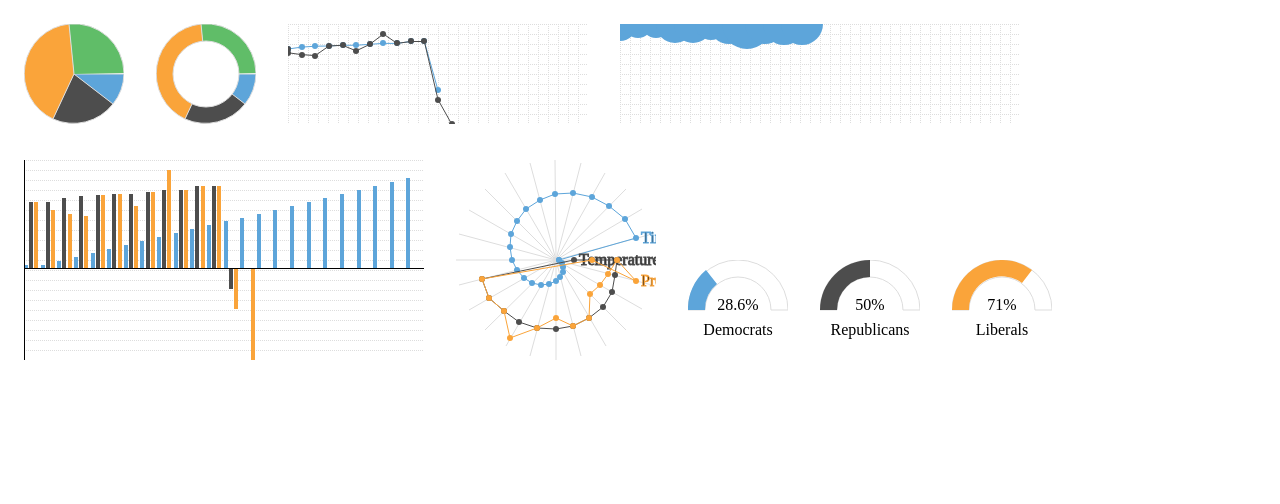
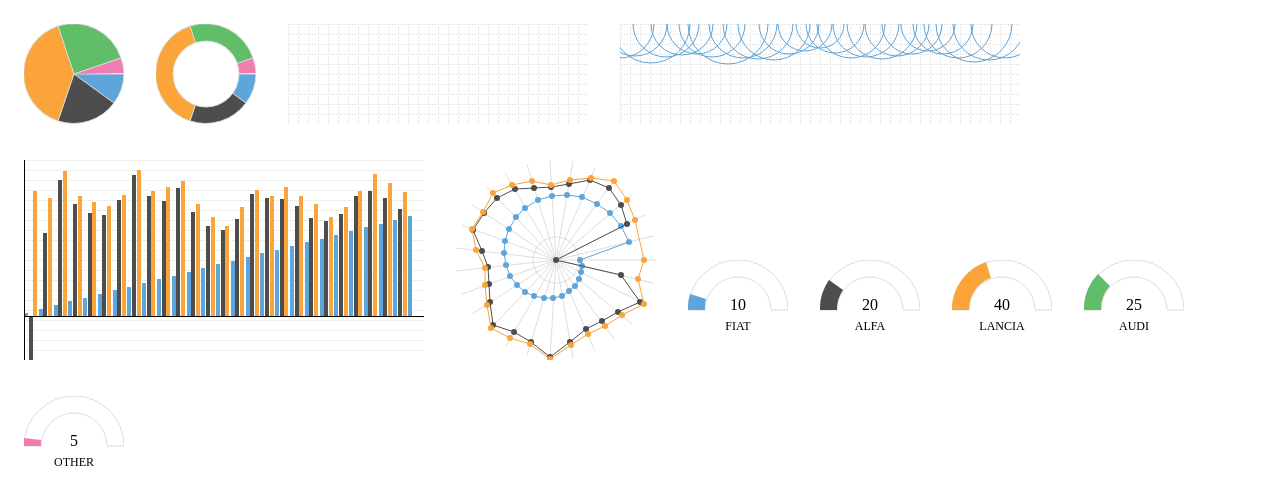
Before and after one commit to keyvisions/charts, a plain HTML site: page index.html in a window 1280 px wide. Drawn offline with Linux system fonts and the light colour scheme.

Commit message:
Browser agnostic change

```diff
--- a/data/datasource.js
+++ b/data/datasource.js
@@ -10,34 +10,30 @@ var pie = [{
 }, {
     "label": "AUDI",
     "value": [25]
+}, {
+    "label": "OTHER",
+    "value": [5]
 }];
 var line = [{
-    "label": "Time (Hour)",
-    "value": [1, 1, 2, 3, 4, 5, 6, 7, 8, 9, 10, 11, 12, 13, 14, 15, 16, 17, 18, 19, 20, 21, 22, 23]
+    "label": "Time",
+    "units": "Day",
+    "value": [1,2,3,4,5,6,7,8,9,10,11,12,13,14,15,16,17,18,19,20,21,22,23,24,25,26,27]
 },{
-    "label": "Temperature (°C)",
-    "value": [17, 17, 18, 18.5, 18.6, 19, 19, 19.5, 20, 20, 21, 21, -5]
+    "label": "Temperature",
+    "units": "°C",
+    "value": [-11.8,22.6,36.9,30.2,27.8,27.3,31.4,38.1,32.5,31.2,34.7,28.2,24.5,23.2,26.4,33.1,31.9,31.7,29.7,26.5,25.7,27.5,32.5,33.9,32.0,29.0]
 },{
-    "label": "Pressure (atm)",
-    "value": [17, 15, 14, 13.5, 18.6, 19, 16, 19.5, 25, 20, 21, 21, -10, -23]
-}];
-var gauge = [{
-    "label": "Democrats",
-    "value": [0.286]
-}, {
-    "label": "Republicans",
-    "value": [0.5]
-}, {
-    "label": "Liberals",
-    "value": [0.71]
+    "label": "Temperature",
+    "units": "°C",
+    "value": [33.8,31.9,39.1,32.6,30.9,29.7,32.8,39.5,33.7,34.9,36.4,30.3,26.9,24.4,29.4,34.0,32.5,34.9,32.4,30.3,26.7,29.6,33.8,38.4,36.0,33.6]
 }];
 var gantt = [{
     "label": "stampa",
-    "value": {}
+    "value": []
 }, {
     "label": "fustella",
-    "value": {}
+    "value": []
 }, {
     "label": "imballa",
-    "value": {}
+    "value": []
 }];
--- a/index.html
+++ b/index.html
@@ -4,9 +4,9 @@
 <head>
 	<meta charset="utf-8">
 	<title>SVG Charts</title>
-	<link rel="stylesheet" href="styles/charts.css">
-	<script src="scripts/charts.js"></script>
-	<script src="data/datasource.js"></script>
+	<link rel="stylesheet" href="/styles/charts.css">
+	<script src="/scripts/charts.js"></script>
+	<script src="/data/datasource.js"></script>
 	<script>
 		window.addEventListener('load', function () {
 			var body = document.body;
@@ -14,12 +14,13 @@
 			// See datasource.js for data sets
 			body.appendChild(chart.pie(50, pie));
 			body.appendChild(chart.donut(50, pie));
-			body.appendChild(chart.line(300, 100, line, { 'grid': true }));
+			body.appendChild(chart.line(300, 100, line, { 'grid': true, min: 0, max: 50 }));
 			body.appendChild(chart.bubble(400, 100, line));
 			body.appendChild(chart.histogram(400, 200, line, { 'grid': true }));
+//			body.appendChild(chart.polar(200, line));
 			body.appendChild(chart.radar(100, line));
 //			body.appendChild(chart.map(400, 200, [12, 12, 13, 6, 23, 78, 54, 12]));
-			body.appendChild(chart.gauge(50, gauge, { 'min': 0 }));
+			body.appendChild(chart.gauge(50, pie, { 'min': 0, 'max': 100 }));
 //			body.appendChild(chart.gantt(400, 200, gantt));
 		});
 	</script>
--- a/scripts/charts.js
+++ b/scripts/charts.js
@@ -37,17 +37,39 @@ window.chart = (function() {
         return obj;
     }
 
-    function grid(w, h, min, max) {
-        var d = '';
-        for (var i = Math.max(w, h); i >= 0 ; i -= 10)
-            d += 'M0 ' + i + ' H' + w + ' M' + i + ' 0 V' + h + ' ';
-        return createSVGElement('path', {
-            'class': 'grid',
-            'd': d
-        });
+    function grid(w, h, xmin, xmax, ymin, ymax, options) {
+        var obj = createSVGElement('g');
+
+        // Grid: optionally present
+        var dx = Math.floor((xmax - xmin) / w), dy = Math.floor((ymax - ymin) / h);
+        var factor = Math.floor(Math.log(dx) / Math.log(10));
+
+        if (!options || options['grid'] !== false) {
+            var d = '';
+            for (var i = Math.max(w, h); i >= 0 ; i -= 10)
+                d += 'M0 ' + i + ' H' + w + ' M' + i + ' 0 V' + h + ' ';
+            obj.appendChild(createSVGElement('path', {
+                'class': 'grid',
+                'd': d,
+                'data-param': null
+            }));
+        }
+        // Axes: always present
+        obj.appendChild(createSVGElement('path', {
+            'class': 'axes',
+//            'd': 'M' + -Math.floor(xo * sx) + ',0 V' + h + ' M0,' + h + Math.floor(yo * sy) + ' H' + w
+        }));
+/*
+        var xo = Math.min.apply(Math, data[0].value), sx = w / (Math.max.apply(Math, data[0].value) - xo), yo = Number.POSITIVE_INFINITY, sy;
+        for (var s = 1; s < data.length; ++s) {
+            yo = Math.min(yo, Math.min.apply(Math, data[s].value)), sy = h / (Math.max.apply(Math, data[s].value) - yo);
+        }
+        sy *= 0.9;
+*/
+        return obj;
     }
 
-    // alert(Math.log(w) / Math.log(10));
+    // Data argument includes one or more data sets each includes an array and optionally label.
     var chart = {
         line: function(w, h, data, options) {
             var svg = createSVGElement('svg', {
@@ -55,35 +77,53 @@ window.chart = (function() {
                 'width': w,
                 'height': h
             });
-            // Grid
-            if (!options || options['grid'] != false)
-                svg.appendChild(grid(w, h));
             // Points
-            if (data.length > 0) {
-                var xo = Math.min.apply(Math, data[0].value), sx = w / (Math.max.apply(Math, data[0].value) - xo), yo = Number.POSITIVE_INFINITY, sy;
+            if (data.length > 1) {
+                var xmin = Math.min.apply(Math, data[0].value), xmax = Math.max.apply(Math, data[0].value), ymin = Number.POSITIVE_INFINITY, ymax = Number.NEGATIVE_INFINITY;
                 for (var s = 1; s < data.length; ++s) {
-                    yo = Math.min(yo, Math.min.apply(Math, data[s].value)), sy = h / (Math.max.apply(Math, data[s].value) - yo);
+                    ymin = Math.min(ymin, Math.min.apply(Math, data[s].value)), ymax = Math.max(ymax, Math.max.apply(Math, data[s].value));
                 }
-                sy *= 0.9;
-                // Axes
-                svg.appendChild(createSVGElement('path', {
-                    'class': 'axes',
-                    'd': 'M' + -Math.floor(xo * sx) + ',0 V' + h + ' M0,' + h + Math.floor(yo * sy) + ' H' + w
-                }));
+
+                svg.appendChild(grid(w, h, xmin, xmax, ymin, ymax, options));
 
                 for (var s = 1; s < data.length; ++s) {
                     var points = '', I = Math.min(data[0].value.length, data[s].value.length);
                     for (var i = 0; i < I; ++i) {
-                        var x = (data[0].value[i] - xo) * sx, y = h - (data[s].value[i] - yo) * sy;
-                        svg.appendChild(circle(3, x, y, { 'style': 'stroke:none;fill:' + colors[(s-1) % 9] }));
-                        points += x + ',' + y + ' ';
+//                        var x = (data[0].value[i] - xo) * sx, y = h - (data[s].value[i] - yo) * sy;
+//                        svg.appendChild(circle(3, x, y, { 'style': 'stroke:none;fill:' + colors[(s-1) % 9] }));
+//                        points += x + ',' + y + ' ';
                     }
                     svg.appendChild(createSVGElement('polyline', {
                         'style': 'stroke:' + colors[(s-1) % 9],
                         'points': points
                     }));
                 }
+            } else {
+                // A least two data sets
             }
+            return svg;
+        },
+        polar: function(r, data, options) {
+            var svg = createSVGElement('svg', {
+                'class': 'polar',
+                'width': 2 * r,
+                'height': 2 * r
+            });
+            var xmin = Math.min.apply(Math, data[0].value), xmax = Math.max.apply(Math, data[0].value), ymin = Number.POSITIVE_INFINITY, ymax = Number.NEGATIVE_INFINITY;
+            for (var s = 1; s < data.length; ++s) {
+                ymin = Math.min(ymin, Math.min.apply(Math, data[s].value)), ymax = Math.max(ymax, Math.max.apply(Math, data[s].value));
+            }
+
+            // x, y & r, theta
+            if (!options || options['mode'] !== 'XY') {
+                for (var i = 0; data[0].value.length; ++i) {
+                    for (var s = 1; s < data.length; ++s) {
+                        data[s].value[i] *= Math.sin(data[0].value[i]);
+                    }
+                    data[s].value[i] *= Math.sin(data[0].value[i]);
+                }
+            }
+
             return svg;
         },
         histogram: function(w, h, data, options) {
@@ -131,35 +171,33 @@ window.chart = (function() {
                 'width': 2 * r,
                 'height': 2 * r
             });
-            var total = 0;
+            var sum = 0;
             for (var s = 0; s < data.length; ++s)
-                total += data[s].value[0];
-            if (total > 0 && s > 1) {
+                sum += data[s].value[0];
+            if (sum > 0 && s > 1) {
                 var startAngle, endAngle = 0;
                 for (var s = 0; s < data.length; ++s) {
                     startAngle = endAngle;
-                    endAngle = startAngle + 2.0 * Math.PI * data[s].value[0] / total;
+                    endAngle = startAngle + 2.0 * Math.PI * data[s].value[0] / sum;
                     var slice = createSVGElement('path', {
                         'style': 'fill:' + colors[s % 9],
-                        'd': 'M' + r + ',' + r + ' L' + Math.floor(r + r * Math.cos(startAngle)) + ',' + Math.floor(r + r * Math.sin(startAngle)) + ' A' + r + ',' + r + ' 0 ' + (2.0 * data[s].value[0] > total ? 1 : 0) + ',1 ' + Math.floor(r + r * Math.cos(endAngle)) + ',' + Math.floor(r + r * Math.sin(endAngle))
+                        'd': 'M' + r + ',' + r + ' L' + Math.floor(r + r * Math.cos(startAngle)) + ',' + Math.floor(r + r * Math.sin(startAngle)) + ' A' + r + ',' + r + ' 0 ' + (2.0 * data[s].value[0] > sum ? 1 : 0) + ',1 ' + Math.floor(r + r * Math.cos(endAngle)) + ',' + Math.floor(r + r * Math.sin(endAngle))
                     });
                     var title = createSVGElement('title');
-                    title.textContent = data[s].label + ' ' + Math.floor(1000 * data[s].value[0] / total) / 10.0 + '%';
+                    title.textContent = data[s].label + ' ' + Math.floor(1000 * data[s].value[0] / sum) / 10.0 + '%';
                     slice.appendChild(title);
                     svg.appendChild(slice);
                 }
-                return svg;
-            }
-            svg.appendChild(circle(r, r, r));
+            } else
+                svg.appendChild(circle(r, r, r, { 'style': 'fill:' + colors[0] }));
             return svg;
         },
         donut: function(r, data, options) {
             var svg = chart.pie(r, data, options);
-            if (svg.children[0].tagName !== 'circle') svg.appendChild(circle(0.667 * r, r, r));
+            if (svg.firstChild.tagName !== 'circle') svg.appendChild(circle(0.667 * r, r, r));
             svg.setAttribute('class', 'donut');
             return svg;
         },
-        // Requires x, y and r
         bubble: function(w, h, data, options) {
             var svg = createSVGElement('svg', {
                 'class': 'bubble',
@@ -183,7 +221,7 @@ window.chart = (function() {
                 var I = data[0].value.length;
                 for (var i = 0; i < I; ++i) {
                     var x = (data[0].value[i] - xo) * sx, y = h - (data[1].value[i] - yo) * sy;
-                    svg.appendChild(circle(data[2].value[i], x, y, { 'style': 'stroke:none;fill:' + colors[0] }));
+                    svg.appendChild(circle(data[2].value[i], x, y, { 'style': 'fill:none;stroke:' + colors[0] }));
                 }
             }
             return svg;
@@ -198,10 +236,10 @@ window.chart = (function() {
                 'width': 2 * r,
                 'height': 2 * r
             });
-            var m = Number.NEGATIVE_INFINITY;
+            var m = Number.POSITIVE_INFINITY, M = Number.NEGATIVE_INFINITY;
             for (var s = 0; s < data.length; ++s)
-                m = Math.max(m, Math.max.apply(Math, data[s].value));
-            m *= 1.1;
+                m = Math.min(m, Math.min.apply(Math, data[s].value)), M = Math.max(M, Math.max.apply(Math, data[s].value));
+            var dr = Math.abs(M - m);
 
             // Axes
             var a = 2 * Math.PI / data[0].value.length, d = '';
@@ -210,21 +248,18 @@ window.chart = (function() {
             svg.appendChild(createSVGElement('path', {
                 'd': d
             }));
+            svg.appendChild(circle(r * Math.abs(m) / dr, r, r, { 'style': 'fill:none'}));
             // Points
-            for (s = 0; s < data.length; ++s) {
+            for (var s = 0; s < data.length; ++s) {
                 var points = '';
                 for (var i = 0; i < data[s].value.length; ++i) {
-                    var x = Math.floor(r + r * data[s].value[i] / m * Math.cos(a * i)), y = Math.floor(r + r * data[s].value[i] / m * Math.sin(a * i));
+                    var x = Math.floor(r + r * (data[s].value[i] - m) / dr * Math.cos(a * i)), y = Math.floor(r + r * (data[s].value[i] - m) / dr * Math.sin(a * i));
                     points += x + ',' + y + ' ';
                     svg.appendChild(circle(3, x, y, { 'style': 'stroke:none;fill:' + colors[s % 9] }));
                 }
                 svg.appendChild(createSVGElement('polygon', {
                     'style': 'stroke:' + colors[s % 9],
                     'points': points
-                }));
-                svg.appendChild(text(x + 5, y + 5, data[s].label, {
-                    'style': 'stroke:' + colors[s % 9],
-                    'text-anchor': 'left'
                 }));
             }
             return svg;
@@ -236,24 +271,25 @@ window.chart = (function() {
             if (options && options['min']) m = options['min'];
             if (options && options['max']) M = options['max'];
 
-            for (var i = 0; i < data.length; ++i) {
+            for (var s = 0; s < data.length; ++s) {
                 var svg = createSVGElement('svg', {
                         'class': 'gauge',
                         'width': 2 * r,
                         'height': 2 * r
                     }),
                     sr = Math.floor(0.667 * r),
-                    v = (data[i].value - m) / (M - m);
+                    v = (data[s].value - m) / (M - m);
 
-                svg.appendChild(text(r, r, (Math.floor(1000 * v) / 10) + '%', { 'font-size': Math.floor(0.333 * r) + 'px' }));
-                svg.appendChild(text(r, Math.floor(1.5 * r), data[i].label, { 'font-size': Math.floor(0.333 * r) + 'px' }));
+                if (data[s].units === undefined) data[s].units = '';
+                svg.appendChild(text(r, r, data[s].value + data[s].units, { 'font-size': Math.floor(0.333 * r) + 'px' }));
+                svg.appendChild(text(r, Math.floor(1.4 * r), data[s].label, { 'font-size': Math.floor(0.25 * r) + 'px' }));
                 v = 1.0 - (v - Math.floor(v));
                 var element = createSVGElement('path', {
                     'd': 'M0,' + r + ' A' + r + ',' + r + ' 0 1,1 ' + Math.floor(r + r) + ',' + r + ' H' + Math.floor(r + sr) + ' A' + sr + ',' + sr + ' 0 0,0 ' + (r - sr) + ',' + r + ' z'
                 });
                 svg.appendChild(element);
                 element = createSVGElement('path', {
-                    'style': 'stroke:none;fill:' + colors[i % 9],
+                    'style': 'stroke:none;fill:' + colors[s % 9],
                     'd': 'M0,' + r + ' A' + r + ',' + r + ' 0 0,1 ' + Math.floor(r + r * Math.cos(Math.PI * v)) + ',' + Math.floor(r - r * Math.sin(Math.PI * v)) +
                     ' L' + Math.floor(r + sr * Math.cos(Math.PI * v)) + ',' + Math.floor(r - sr * Math.sin(Math.PI * v)) + ' A' + sr + ',' + sr + ' 0 0,0 ' + (r - sr) + ',' + r + ' z'
                 });
@@ -262,7 +298,6 @@ window.chart = (function() {
             }
             return panel;
         },
-        // data: { resource, { start, end } }
         gantt: function(w, h, data, options) {
             var svg = createSVGElement('svg', {
                 'class': 'gantt',
```
